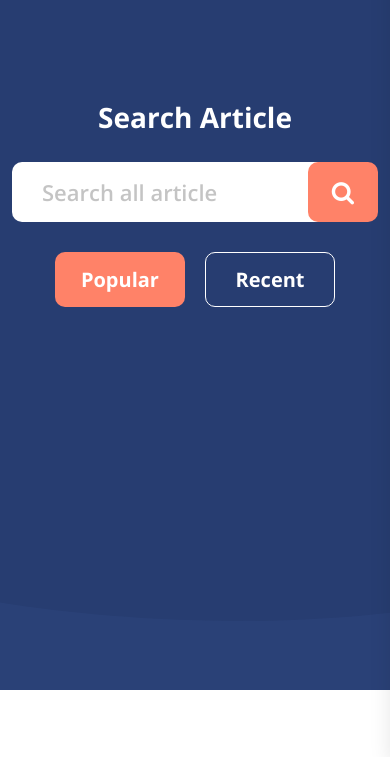
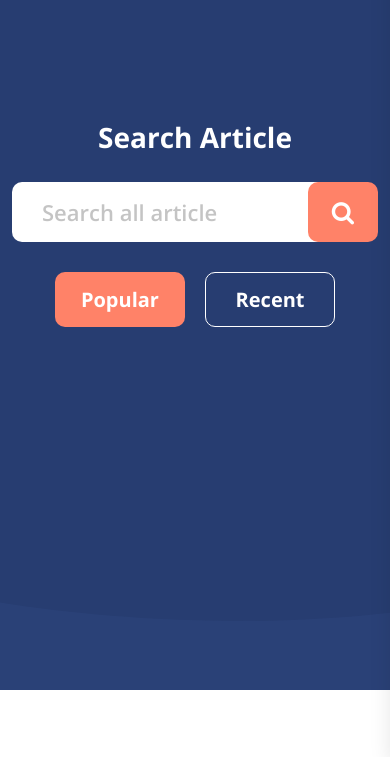
Before and after one commit to adityamputra27/creattech, a plain HTML site: page article.html in a window 390 px wide. Shown: the part 70-827 px from the top of the page. Drawn offline with nearby package versions, Linux system fonts and the light colour scheme.

Commit message:
fix: edit all features

```diff
--- a/assets/css/app.css
+++ b/assets/css/app.css
@@ -818,7 +818,7 @@ ol, ul {
   }
 
   #search .search__content {
-    padding: 80px 0;
+    padding: 100px 0 80px 0;
   }
   #search .search__content .search__title {
     font-size: 28px !important;
```
